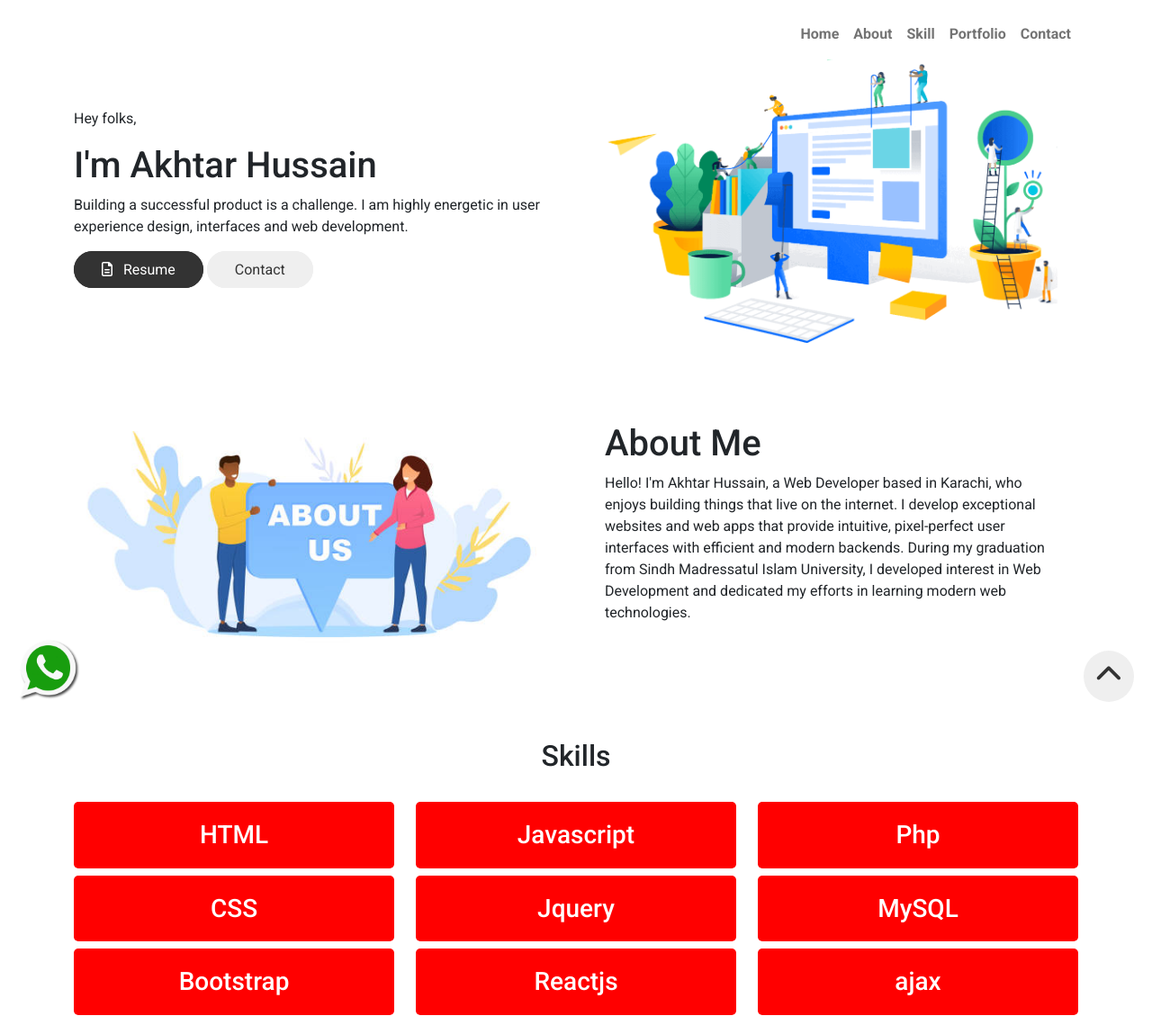
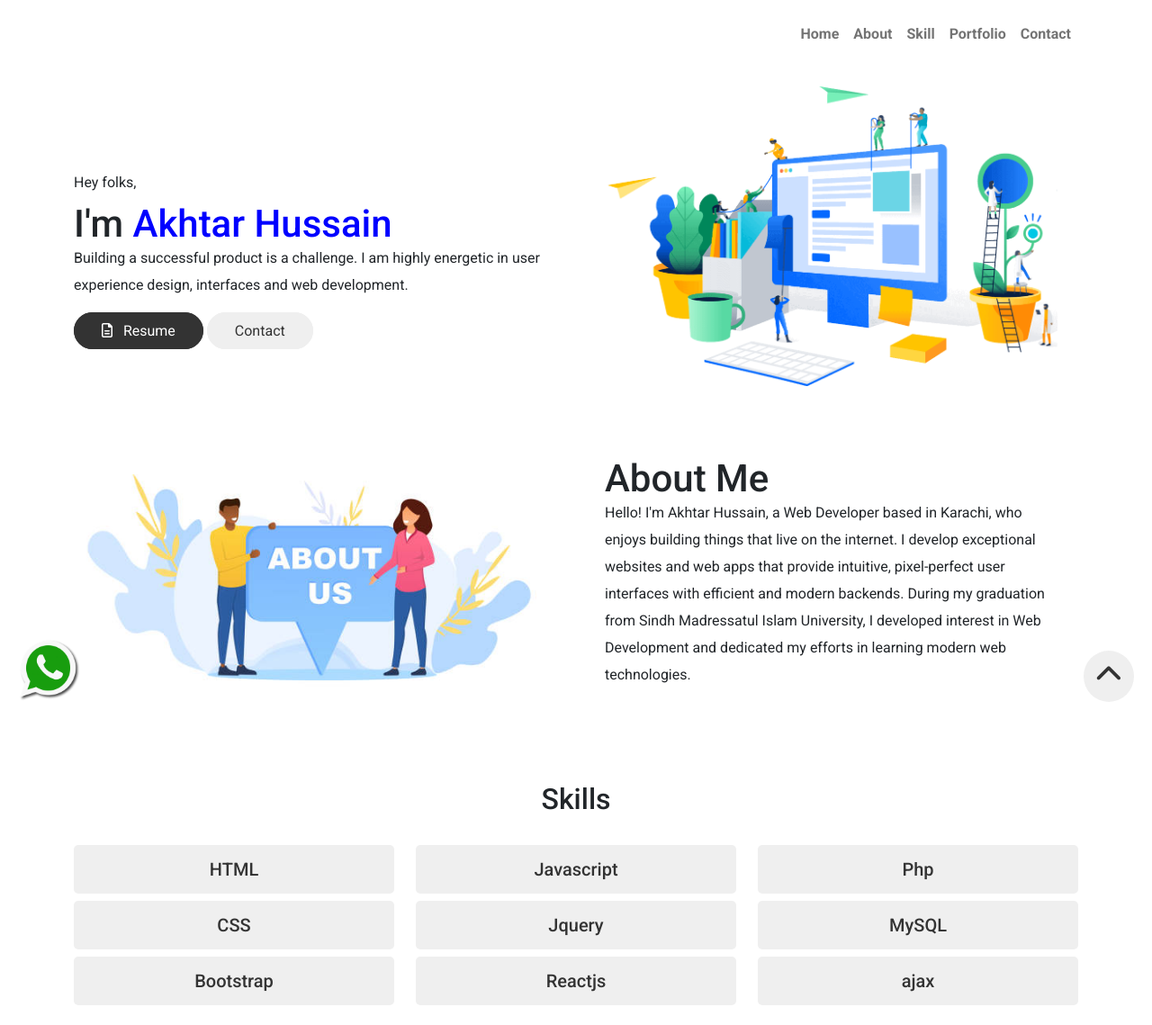
Before and after one commit to akhtar02/akhtar02.github.io, a plain HTML site: page index.html in a window 1280 px wide. Shown: the top 1139 px of the page at 90% size. Drawn offline with nearby package versions, Linux system fonts and the light colour scheme.

Commit message:
update portfolio

```diff
--- a/index.html
+++ b/index.html
@@ -63,13 +63,13 @@
 
     </a>
     </div>
-    <section>
+    <section class="banner mt-5">
         <div class="container">
-            <div class="row">
+            <div class="row ">
                 <div class="col-md-6 col-sm-12">
                     <div class="profile-title">
                         <p>Hey folks,</p>
-                        <h1>I'm Akhtar Hussain </h1>
+                        <h1>I'm <span> Akhtar Hussain</span> </h1>
                         <p> Building a successful product is a challenge. I am highly energetic in user experience design, interfaces and web development.</p>
 
                         <div class="profile-btn mt-4" >
@@ -427,20 +427,6 @@
     </div>
 
 </footer>
-<!--Start of Tawk.to Script-->
-<script type="text/javascript">
-    var Tawk_API=Tawk_API||{}, Tawk_LoadStart=new Date();
-    (function(){
-    var s1=document.createElement("script"),s0=document.getElementsByTagName("script")[0];
-    s1.async=true;
-    s1.src='https://embed.tawk.to/618509d66885f60a50ba7405/1fjnqsrvo';
-    s1.charset='UTF-8';
-    s1.setAttribute('crossorigin','*');
-    s0.parentNode.insertBefore(s1,s0);
-    })();
-    </script>
-    <!--End of Tawk.to Script-->
-
     <!-- Bootstrap Javascript -->
     <script src="https://cdn.jsdelivr.net/npm/@popperjs/core@2.10.2/dist/umd/popper.min.js" integrity="sha384-7+zCNj/IqJ95wo16oMtfsKbZ9ccEh31eOz1HGyDuCQ6wgnyJNSYdrPa03rtR1zdB" crossorigin="anonymous"></script>
     <script src="https://cdn.jsdelivr.net/npm/bootstrap@5.1.3/dist/js/bootstrap.min.js" integrity="sha384-QJHtvGhmr9XOIpI6YVutG+2QOK9T+ZnN4kzFN1RtK3zEFEIsxhlmWl5/YESvpZ13" crossorigin="anonymous"></script>
--- a/style.css
+++ b/style.css
@@ -18,11 +18,10 @@
     background: #efefef !important;
 
 }
+
 .navbar-collapse{
     text-align: center;
 }
-
-
 
 .navbar-nav{
     margin-left: auto;
@@ -44,6 +43,20 @@
 .navbar-toggler{
     margin-right: 50px !important;
 }
+
+.profile-title h1{
+    line-height: 30px;
+    font-size: 42px;
+    font-weight: 500;
+  }
+
+  .profile-title span{
+      line-height: 30px;
+
+      font-weight: 500;
+      color: blue;
+    }
+
 
 .whatsapp{
     position: fixed;
@@ -79,9 +92,28 @@
  }
 
 .profile-title{
-    margin-top: 120px !important;
+    margin-top: 140px !important;
+}
+.profile-title p{
+    font-size: 16px;
+    line-height: 30px;
+}
+.about-title p{
+    font-size: 16px;
+    line-height: 30px;
 }
 
+.about-title h1{
+    font-size: 42px;
+    line-height: 30px;
+    font-size: 500;
+}
+
+.skill-section h1{
+    font-size: 42px;
+    line-height: 30px;
+    font-size: 500;
+}
 .profile-btn a {
     background-color: #efefef !important;
     color: #333333;
@@ -113,11 +145,21 @@
 }
 
 .skill-name h3{
-    padding: 20px 30px;
+    padding: 15px 15px;
     border-radius: 5px;
-    background: red;
+    font-size: 20px;
+    background: #efefef;
+    color: #333333;
 }
 
+.skill-name h3:hover{
+    padding: 12px 12px;
+    border-radius: 5px;
+    font-size: 20px;
+    color: #efefef;
+    background: #333333;
+    cursor: pointer;
+}
 
 .card-body a{
     text-decoration: none;
@@ -262,10 +304,22 @@
     margin:  0 auto !important;
 }
 .profile-title{
-    margin-top: 50px !important;
+    margin-top: 100px !important;
     margin-bottom: 30px !important;
     padding: 10px 10px;
 }
+.profile-title h1{
+  line-height: 30px;
+  font-size: 28px;
+  font-weight: 500;
+}
+
+.profile-title span{
+    line-height: 30px;
+
+    font-weight: 500;
+    color: blue;
+  }
 .about-p{
     display: flex;
     flex-direction: column-reverse;
```
